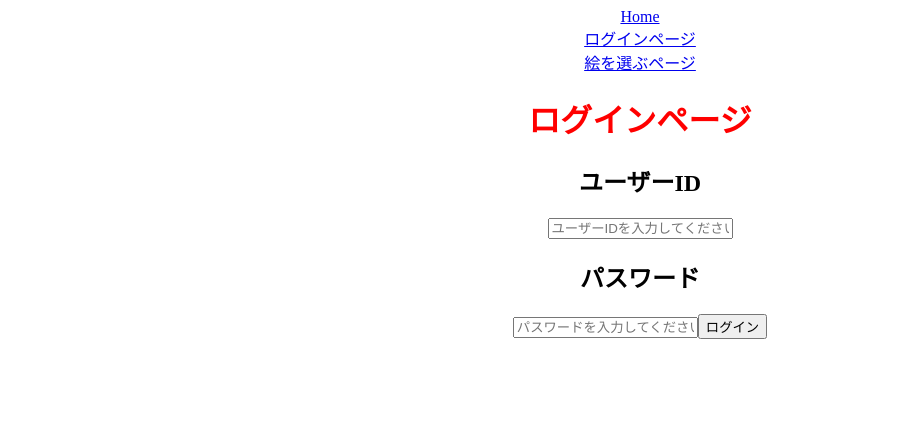
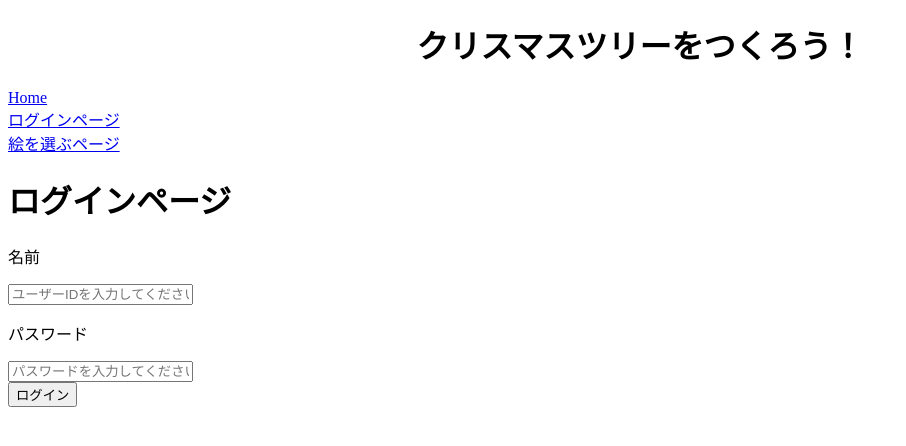
Before and after one commit to shion200/moriyama_tree, a React (Create React App) app in the folder frontend/: page /page1 in a window 1280 px wide. Shown: the top 446 px of the page, without its empty margins (0-906 px from the left). Built offline with nearby package versions, Linux system fonts and the light colour scheme.

Commit message:
1216-1257

```diff
--- a/frontend/src/App.css
+++ b/frontend/src/App.css
@@ -1,3 +1,3 @@
-.App{
+header{
   text-align: center;
 }
--- a/frontend/src/App.js
+++ b/frontend/src/App.js
@@ -1,3 +1,4 @@
+import React from "react";
 import { BrowserRouter, Link, Routes, Route } from "react-router-dom";
 import "./App.css";
 
@@ -9,23 +10,32 @@ function App() {
   return (
     <BrowserRouter>
       <div className="App">
+        <header>
+          <h1>クリスマスツリーをつくろう！</h1>
+        </header>
+
+        <div>
           <Link to="/">Home</Link>
           <br />
           <Link to="/page1">ログインページ</Link>
           <br />
           <Link to="/page2">絵を選ぶページ</Link>
-        <br />
+        </div>
 
+
+
+        <div className="content">
           <Routes>
             <Route path="/" element={<Home />} />
             <Route path="/page1" element={<Page1 />} />
             <Route path="/page2" element={<Page2 />} />
           </Routes>
         </div>
+
+
+      </div>
     </BrowserRouter>
   );
 }
 
-
-
 export default App;
--- a/frontend/src/components/Home.css
+++ b/frontend/src/components/Home.css
@@ -1,3 +1,8 @@
-h1{
-    color: red;
+img {
+    margin: auto;
+    display: block;
 }
+
+.contact-form{
+    text-align: center;
+}
--- a/frontend/src/components/Home.js
+++ b/frontend/src/components/Home.js
@@ -1,13 +1,27 @@
 import "./Home.css";
 
 export const Home = () => {
-    return (
-      <div>
-        <h1>Home</h1>
+  return (
+    <div>
+      <div className="a">
+        <p>ユーザーID: 1</p>
+        <img src="./images/christmasTree.png" alt="クリスマスツリー" />
+      </div>
 
-        <h2>ユーザー情報</h2>
-        <p>ユーザーID: 1</p>
-        <img src="./images/christmasTree.png"　alt="クリスマスツリー" />
+      <div className='contact-form'>
+        <form>
+          <p>出来事の内容</p>
+          <input />
+
+          <p>画像生成の要素</p>
+          <textarea />
+
+          <input className="submit-btn"
+            type='submit'
+            value='送信'
+          />
+        </form>
       </div>
-    );
-  };
+    </div>
+  );
+};
--- a/frontend/src/components/Page1.css
+++ b/frontend/src/components/Page1.css
@@ -0,0 +1,3 @@
+Page1{
+    align-items: center;
+}
--- a/frontend/src/components/Page1.js
+++ b/frontend/src/components/Page1.js
@@ -6,11 +6,15 @@ export const Page1 = () => {
       <div>
         <h1>ログインページ</h1>
 
-        <h2>ユーザーID</h2>
+        <p>名前</p>
         <input type="text" placeholder="ユーザーIDを入力してください" />
-        <h2>パスワード</h2>
+        <p>パスワード</p>
         <input type="text" placeholder="パスワードを入力してください" />
-        <button>ログイン</button>
+        <br />
+        <input className="submit-btn"
+            type='submit'
+            value='ログイン'
+          />
       </div>
     );
   };
--- a/frontend/src/components/Page2.css
+++ b/frontend/src/components/Page2.css
@@ -0,0 +1,12 @@
+button{
+    background-color: #4CAF50;
+    border: none;
+    color: white;
+    padding: 10px 20px;
+    text-align: center;
+    text-decoration: none;
+    display: inline-block;
+    font-size: 16px;
+    margin: auto;
+    display: block;
+}
--- a/frontend/src/components/Page2.js
+++ b/frontend/src/components/Page2.js
@@ -4,10 +4,12 @@ import "./Page2.css";
 export const Page2 = () => {
     return (
       <div>
-        <h1>どちらの絵にしますか？</h1>
 
-        <img src="https://www.irasutoya.com/2017/06/blog-post_0.html" alt="絵1" />
-        <img src="https://www.irasutoya.com/2017/06/blog-post_0.html" alt="絵2" />
+
+        <img src="./images/beer-man.png" alt="絵1" />
+
+
+        <br />
 
         <button>再生成</button>
       </div>
```
Lines whose indentation alone changed are shown as unchanged.
